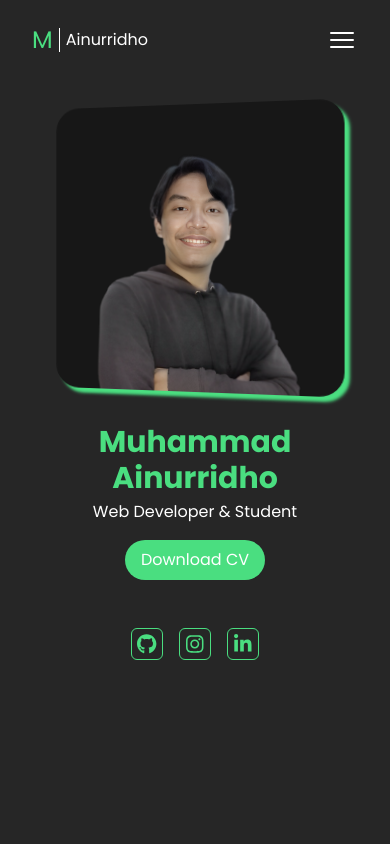
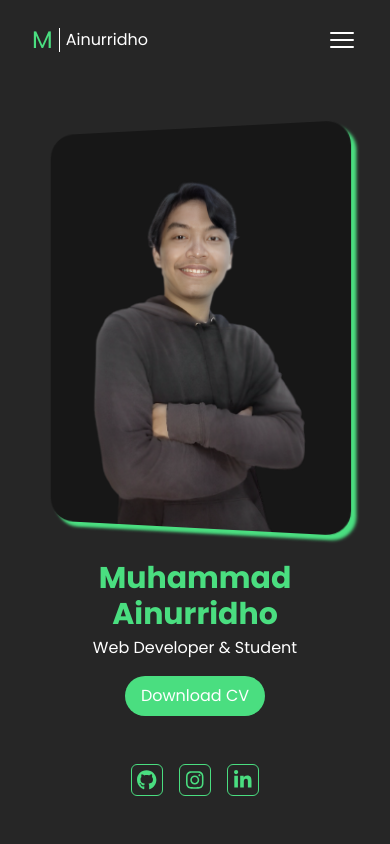
Before and after one commit to M-Ainurridho/portofolio, a Next.js app: page / in a window 390 px wide. Shown: the top 844 px of the page. Built offline with nearby package versions, Linux system fonts and the light colour scheme.

Commit message:
mobile ui v2 - hero

```diff
--- a/app/ui/home/hero.tsx
+++ b/app/ui/home/hero.tsx
@@ -4,7 +4,7 @@ import Image from "next/image";
 
 const Hero = () => {
    return (
-      <section id="hero" className="px-8 py-6 md:px-16 lg:px-32 flex flex-col md:flex-row justify-between items-center gap-y-8 md:grow">
+      <section id="hero" className="px-8 py-6 md:px-16 lg:px-32 flex flex-col justify-center gap-y-8 grow md:flex-row md:justify-between md:items-center">
          <div className="hero-intro order-2 md:order-1">
             <div className="text-center md:text-start">
                <p className="text-xl lg:text-2xl mb-1 hidden md:flex md:items-center">
@@ -29,9 +29,9 @@ const Hero = () => {
 
             <SocialMedia />
          </div>
-         <div className="order-1 md:order-2" style={{ perspective: "100px" }}>
+         <div className="order-1 md:order-2 flex justify-center" style={{ perspective: "100px" }}>
             <div
-               className="w-72 h-72 lg:w-[350px] lg:h-[350px] bg-neutral-900 rounded-3xl overflow-hidden"
+               className="w-68 h-68 md:w-72 md:h-72 lg:w-[350px] lg:h-[350px] bg-neutral-900 rounded-3xl overflow-hidden"
                style={{
                   boxShadow: "5px 5px 3px #4ade80",
                   transform: "rotateY(-1.5deg)",
```
